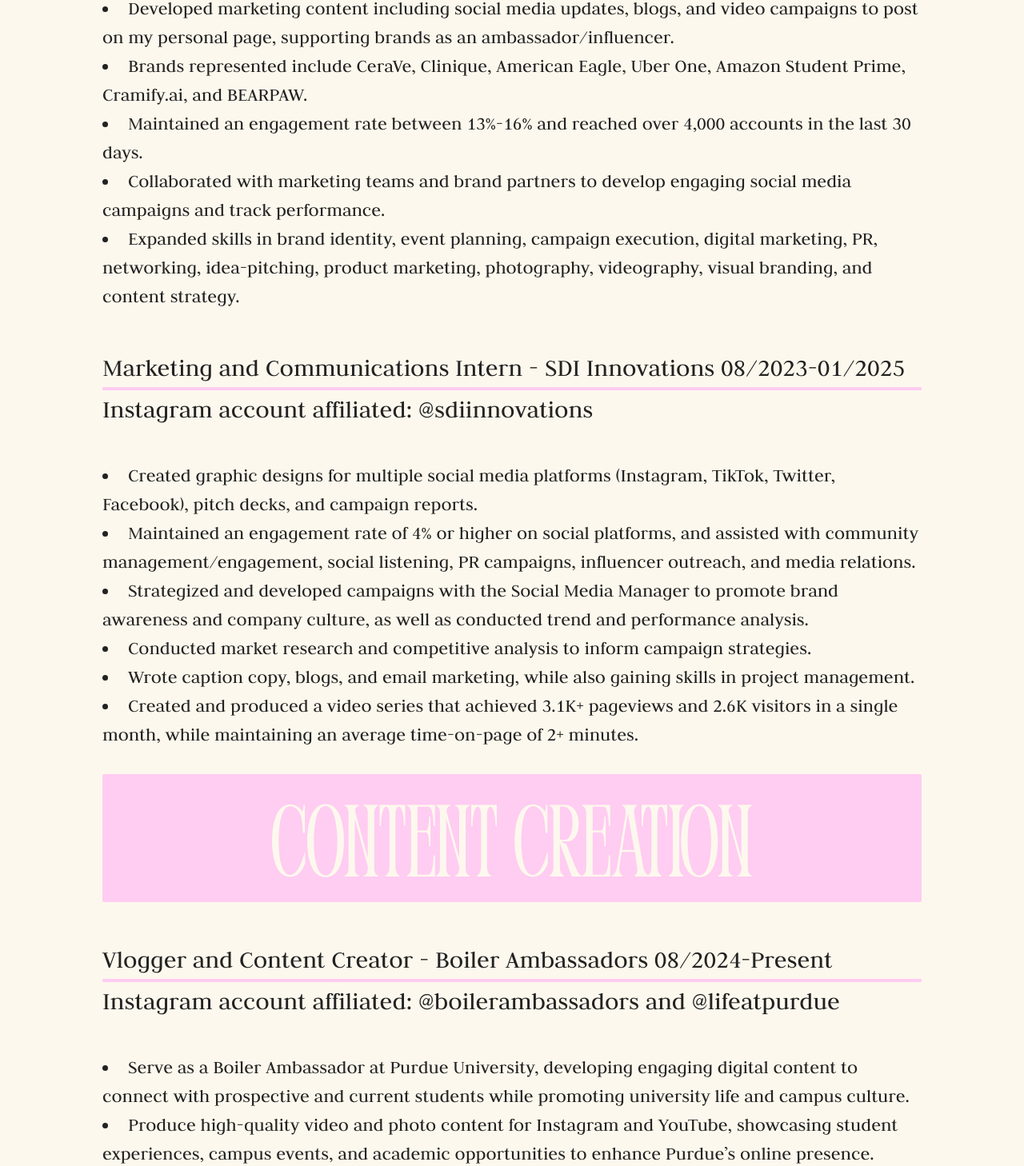
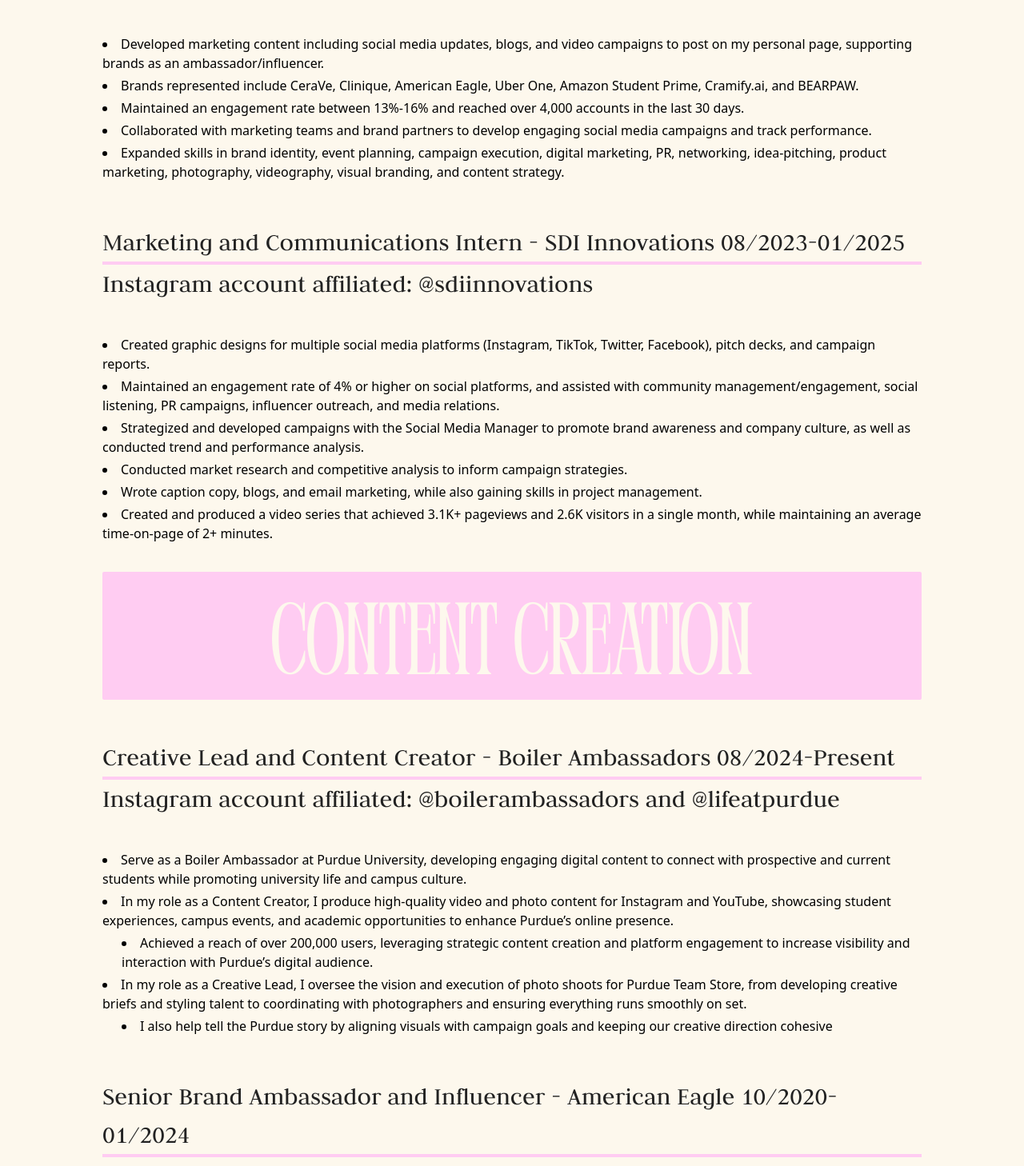
Before and after one commit to malloryfonte/PersonalPortfolio, a React (Vite) app: page /PersonalPortfolio/Experience in a window 1280 px wide. Shown: the part 920-2378 px from the top of the page at 80% size. Built offline with nearby package versions, Linux system fonts and the light colour scheme.

Commit message:
Dec 6 Updates

```diff
--- /dev/null
+++ b/src/components/Experience/BulletList.tsx
@@ -0,0 +1,22 @@
+import React from "react";
+
+const BulletList = ({ items }) => {
+  return (
+    <ul className="list-disc list-inside">
+      {items.map((item, index) => (
+        <li key={index} className="mb-1">
+          {item.text}
+
+          {/* If there are sub-points, recurse */}
+          {item.subPoints && item.subPoints.length > 0 && (
+            <div className="ml-6 mt-1">
+              <BulletList items={item.subPoints} />
+            </div>
+          )}
+        </li>
+      ))}
+    </ul>
+  );
+};
+
+export default BulletList;
--- a/src/components/Experience/ExperienceBody.jsx
+++ b/src/components/Experience/ExperienceBody.jsx
@@ -4,6 +4,7 @@
 import ArrowButton from "../HomeConnect/ArrowButton";
 import { graphicnav } from "../../constants";
 import ToolTag from "./ToolTag";
+import BulletList from "./BulletList";
 
 const ExperienceBody = () => {
   const [activeSection, setActiveSection] = useState(experience[0].id);
@@ -35,15 +36,20 @@
         </div>
 
         {/* Center Title */}
-        <div className="flex flex-col items-center col-span-4    h-full mt-[-.5rem]">
-          <p className="text-[8rem] font-perandory text-black-1 text-center leading-tight">
+        <div className="flex flex-col items-center col-span-4  h-full mt-[-.5rem]">
+          <span className="text-[8rem] font-perandory text-black-1 text-center leading-none">
             Digital Literacy
-          </p>
+          </span>
+
           <ArrowButton
             text="Resume"
             link="/PersonalPortfolio/Mallory_Fonte_Resume.pdf"
             newTab={true}
           />
+          <span className="flex text-center text-[1rem] pt-10">
+            Here is an in-depth list of my work history. See resume for a
+            concise version of my most recent experience.
+          </span>
         </div>
 
         {/* Right Column */}
@@ -82,11 +88,7 @@
 
               {/* Bullet Points */}
               <div className="space-y-3 mt-10">
-                <ul className="list-disc list-inside text-[1.5rem] font-judson text-black-1">
-                  {expItem.bulletPoints.map((point, index) => (
-                    <li key={index}>{point}</li>
-                  ))}
-                </ul>
+                <BulletList items={expItem.bulletPoints} />
               </div>
             </div>
           ))}
--- a/src/constants/index.js
+++ b/src/constants/index.js
@@ -4,17 +4,15 @@
     title: "Experience",
     url: "/Experience",
   },
-
+  {
+    id: "campaignscopy",
+    title: "Campaigns & Copy",
+    url: "/CampaignsCopy",
+  },
   {
     id: "contentcreation",
     title: "Content Creation",
     url: "/ContentCreation",
-  },
-
-  {
-    id: "photography",
-    title: "Photography",
-    url: "/Photography",
   },
   {
     id: "graphicdesign",
@@ -22,9 +20,9 @@
     url: "/GraphicDesign",
   },
   {
-    id: "campaignscopy",
-    title: "Campaigns & Copy",
-    url: "/CampaignsCopy",
+    id: "photography",
+    title: "Photography",
+    url: "/Photography",
   },
 ];
 
@@ -88,13 +86,29 @@
     jobtitle: "Content Creation and Ambassadorships- Freelance 2022-Present",
     at: "@mallory.fonte",
     bulletPoints: [
-      "Developed marketing content including social media updates, blogs, and video campaigns to post on my personal page, supporting brands as an ambassador/influencer.",
-      "Brands represented include CeraVe, Clinique, American Eagle, Uber One, Amazon Student Prime, Cramify.ai, and BEARPAW.",
-      "Maintained an engagement rate between 13%-16% and reached over 4,000 accounts in the last 30 days.",
-      "Collaborated with marketing teams and brand partners to develop engaging social media campaigns and track performance.",
-      "Expanded skills in brand identity, event planning, campaign execution, digital marketing, PR, networking, idea-pitching, product marketing, photography, videography, visual branding, and content strategy.",
+      {
+        text: "Developed marketing content including social media updates, blogs, and video campaigns to post on my personal page, supporting brands as an ambassador/influencer.",
+        subPoints: [],
+      },
+      {
+        text: "Brands represented include CeraVe, Clinique, American Eagle, Uber One, Amazon Student Prime, Cramify.ai, and BEARPAW.",
+        subPoints: [],
+      },
+      {
+        text: "Maintained an engagement rate between 13%-16% and reached over 4,000 accounts in the last 30 days.",
+        subPoints: [],
+      },
+      {
+        text: "Collaborated with marketing teams and brand partners to develop engaging social media campaigns and track performance.",
+        subPoints: [],
+      },
+      {
+        text: "Expanded skills in brand identity, event planning, campaign execution, digital marketing, PR, networking, idea-pitching, product marketing, photography, videography, visual branding, and content strategy.",
+        subPoints: [],
+      },
     ],
   },
+
   {
     id: "1",
     sectiontitle: "Social Media Management",
@@ -102,26 +116,65 @@
       "Marketing and Communications Intern - SDI Innovations 08/2023-01/2025",
     at: "@sdiinnovations",
     bulletPoints: [
-      "Created graphic designs for multiple social media platforms (Instagram, TikTok, Twitter, Facebook), pitch decks, and campaign reports.",
-      "Maintained an engagement rate of 4% or higher on social platforms, and assisted with community management/engagement, social listening, PR campaigns, influencer outreach, and media relations.",
-      "Strategized and developed campaigns with the Social Media Manager to promote brand awareness and company culture, as well as conducted trend and performance analysis.",
-      "Conducted market research and competitive analysis to inform campaign strategies.",
-      "Wrote caption copy, blogs, and email marketing, while also gaining skills in project management.",
-      "Created and produced a video series that achieved 3.1K+ pageviews and 2.6K visitors in a single month, while maintaining an average time-on-page of 2+ minutes.",
+      {
+        text: "Created graphic designs for multiple social media platforms (Instagram, TikTok, Twitter, Facebook), pitch decks, and campaign reports.",
+        subPoints: [],
+      },
+      {
+        text: "Maintained an engagement rate of 4% or higher on social platforms, and assisted with community management/engagement, social listening, PR campaigns, influencer outreach, and media relations.",
+        subPoints: [],
+      },
+      {
+        text: "Strategized and developed campaigns with the Social Media Manager to promote brand awareness and company culture, as well as conducted trend and performance analysis.",
+        subPoints: [],
+      },
+      {
+        text: "Conducted market research and competitive analysis to inform campaign strategies.",
+        subPoints: [],
+      },
+      {
+        text: "Wrote caption copy, blogs, and email marketing, while also gaining skills in project management.",
+        subPoints: [],
+      },
+      {
+        text: "Created and produced a video series that achieved 3.1K+ pageviews and 2.6K visitors in a single month, while maintaining an average time-on-page of 2+ minutes.",
+        subPoints: [],
+      },
     ],
   },
+
   {
     id: "2",
     sectiontitle: "Content Creation",
     jobtitle:
-      "Vlogger and Content Creator - Boiler Ambassadors 08/2024-Present",
+      "Creative Lead and Content Creator - Boiler Ambassadors 08/2024-Present",
     at: "@boilerambassadors and @lifeatpurdue",
     bulletPoints: [
-      "Serve as a Boiler Ambassador at Purdue University, developing engaging digital content to connect with prospective and current students while promoting university life and campus culture.",
-      "Produce high-quality video and photo content for Instagram and YouTube, showcasing student experiences, campus events, and academic opportunities to enhance Purdue’s online presence.",
-      "Achieved a reach of over 200,000 users, leveraging strategic content creation and platform engagement to increase visibility and interaction with Purdue’s digital audience.",
+      {
+        text: "Serve as a Boiler Ambassador at Purdue University, developing engaging digital content to connect with prospective and current students while promoting university life and campus culture.",
+        subPoints: [],
+      },
+      {
+        text: "In my role as a Content Creator, I produce high-quality video and photo content for Instagram and YouTube, showcasing student experiences, campus events, and academic opportunities to enhance Purdue’s online presence.",
+        subPoints: [
+          {
+            text: "Achieved a reach of over 200,000 users, leveraging strategic content creation and platform engagement to increase visibility and interaction with Purdue’s digital audience.",
+            subPoints: [],
+          },
+        ],
+      },
+      {
+        text: "In my role as a Creative Lead, I oversee the vision and execution of photo shoots for Purdue Team Store, from developing creative briefs and styling talent to coordinating with photographers and ensuring everything runs smoothly on set.",
+        subPoints: [
+          {
+            text: "I also help tell the Purdue story by aligning visuals with campaign goals and keeping our creative direction cohesive",
+            subPoints: [],
+          },
+        ],
+      },
     ],
   },
+
   {
     id: "3",
     sectiontitle: "Content Creation",
@@ -129,36 +182,25 @@
       "Senior Brand Ambassador and Influencer - American Eagle 10/2020-01/2024",
     at: "@mallory.fonte and featured on @americaneagle",
     bulletPoints: [
-      "Produced high-quality photo and video content for the brand, showcasing products on my personal platform to drive engagement.",
-      "Interpreted and applied campaign briefs and style guides to ensure brand consistency.",
-      "Conducted personalized one-on-one styling appointments, enhancing the customer experience and boosting sales.",
-      "Developed strong skills in customer service, sales, teamwork, conflict resolution, and brand representation.",
+      {
+        text: "Produced high-quality photo and video content for the brand, showcasing products on my personal platform to drive engagement.",
+        subPoints: [],
+      },
+      {
+        text: "Interpreted and applied campaign briefs and style guides to ensure brand consistency.",
+        subPoints: [],
+      },
+      {
+        text: "Conducted personalized one-on-one styling appointments, enhancing the customer experience and boosting sales.",
+        subPoints: [],
+      },
+      {
+        text: "Developed strong skills in customer service, sales, teamwork, conflict resolution, and brand representation.",
+        subPoints: [],
+      },
     ],
   },
-  {
-    id: "4",
-    sectiontitle: "Professional Development",
-    jobtitle:
-      "STEM Education Works- Professional Development and Curriculum Intern 01/2025-05/2025",
-    at: "",
-    bulletPoints: [
-      "Review, edit, and refine K-5 STEM curriculum lesson plans to enhance clarity, engagement, and educational effectiveness.",
-      "Train and support clients in implementing STEM technology, developing comprehensive user guides to ensure seamless integration.",
-      "Create visually compelling marketing materials, slideshows, and event signage to enhance brand presence and engagement.",
-      "Develop and coordinate community programs centered on STEM topics, fostering education and outreach initiatives.",
-    ],
-  },
-  {
-    id: "5",
-    sectiontitle: "Professional Development",
-    jobtitle: "Thundrr- Intern 06/2023-08/2023",
-    at: "",
-    bulletPoints: [
-      "Coached and guided content creators on social media strategy to drive growth and audience retention.",
-      "Partnered with stakeholders to develop webinar content that aligned with organizational messaging.",
-      "Coordinated outreach efforts to strengthen brand relationships and build industry connections.",
-    ],
-  },
+
   {
     id: "6",
     sectiontitle: "Leadership",
@@ -166,38 +208,76 @@
       "Purdue Student Government- Executive Director of Communications and Deputy Chief of Staff",
     at: "",
     bulletPoints: [
-      "I led university-wide communications strategies, managed multi-platform content, and oversaw a team dedicated to student outreach and engagement.",
-      "I collaborated closely with campus partners to promote PSG initiatives, crafted messaging for key events and policies, and supported internal operations to ensure smooth coordination across branches.",
-      "These roles strengthened my leadership, strategic planning, and crisis communication skills, while deepening my understanding of how to effectively represent and advocate for a large, diverse student body.      ",
+      {
+        text: "Led university-wide communications strategies, managed multi-platform content, and oversaw a team dedicated to student outreach and engagement.",
+        subPoints: [],
+      },
+      {
+        text: "Collaborated closely with campus partners to promote PSG initiatives, crafted messaging for key events and policies, and supported internal operations to ensure smooth coordination across branches.",
+        subPoints: [],
+      },
+      {
+        text: "Strengthened leadership, strategic planning, and crisis communication skills while gaining experience representing and advocating for a large, diverse student body.",
+        subPoints: [],
+      },
     ],
   },
+
   {
     id: "7",
     sectiontitle: "Leadership",
     jobtitle: "Higher Ground Dance Company- Choreographer",
     at: "",
     bulletPoints: [
-      "I created original pieces that emphasized storytelling, musicality, and emotional connection across various dance styles.",
-      "Beyond choreography, I focused heavily on teaching—leading rehearsals with an emphasis on clarity, patience, and adaptability.",
-      "I tailored instruction to meet the needs of different learning styles, using a mix of visual, verbal, and kinesthetic methods to ensure every dancer felt confident and supported.",
-      "This role deepened my skills in creative leadership, collaborative direction, and inclusive teaching, all while fostering a positive and expressive rehearsal environment.",
+      {
+        text: "Created original pieces that emphasized storytelling, musicality, and emotional connection across various dance styles.",
+        subPoints: [],
+      },
+      {
+        text: "Led rehearsals focused on clarity, patience, and adaptability while teaching dancers of diverse learning styles.",
+        subPoints: [],
+      },
+      {
+        text: "Tailored instruction using visual, verbal, and kinesthetic methods to ensure every dancer felt confident and supported.",
+        subPoints: [],
+      },
+      {
+        text: "Developed skills in creative leadership, collaborative direction, and inclusive teaching while fostering a positive rehearsal environment.",
+        subPoints: [],
+      },
     ],
   },
+
   {
     id: "8",
     sectiontitle: "Awards",
     jobtitle: "",
     at: "",
     bulletPoints: [
-      "Best Short Form Video Award at the Purdue Gold Carpet Gala 2023, 2024, 2025",
-      "Achievement in Social Media (personal) at the Purdue Gold Carpet Gala 2024",
-      "Clinique on Campus Top Ambassador Fall 2024",
-      "Outstanding Underclassman- Higher Ground Dance Company Spring 2024",
-      "Job-Ready Internship Award Summer 2025",
-      "Sparkling Ice Top Ambassador Spring 2025",
-      "Best Portfolio Website Gold Carpet Gala 2025",
-      "Honorable Mention Best PR Campaign Gold Carpet Gala 2025",
-      "Honorable Mention Best Personal Social Media Account Gold Carpet Gala 2025",
+      {
+        text: "Best Short Form Video Award at the Purdue Gold Carpet Gala 2023, 2024, 2025",
+        subPoints: [],
+      },
+      {
+        text: "Achievement in Social Media (personal) at the Purdue Gold Carpet Gala 2024",
+        subPoints: [],
+      },
+      { text: "Clinique on Campus Top Ambassador Fall 2024", subPoints: [] },
+      {
+        text: "Outstanding Underclassman- Higher Ground Dance Company Spring 2024",
+        subPoints: [],
+      },
+      { text: "Job-Ready Internship Award Summer 2025", subPoints: [] },
+      { text: "Sparkling Ice Top Ambassador Spring 2025", subPoints: [] },
+      { text: "Best Portfolio Website Gold Carpet Gala 2025", subPoints: [] },
+      {
+        text: "Honorable Mention Best PR Campaign Gold Carpet Gala 2025",
+        subPoints: [],
+      },
+      {
+        text: "Honorable Mention Best Personal Social Media Account Gold Carpet Gala 2025",
+        subPoints: [],
+      },
     ],
   },
 ];
@@ -227,13 +307,9 @@
 export const photonav = [
   {
     id: "0",
-    title: "Portraits",
-    url: "#Portraits",
+    title: "Graduates",
+    url: "#Graduates",
     images: [
-      "/PersonalPortfolio//Photography/Portraits/CC1.jpg",
-      "/PersonalPortfolio//Photography/Portraits/CC2.jpg",
-      "/PersonalPortfolio//Photography/Portraits/CC3.jpg",
-      "/PersonalPortfolio//Photography/Portraits/CC4.jpg",
       "/PersonalPortfolio//Photography/Portraits/Grad1.JPG",
       "/PersonalPortfolio//Photography/Portraits/Grad2.JPG",
       "/PersonalPortfolio//Photography/Portraits/Grad3.JPG",
@@ -258,17 +334,8 @@
       "/PersonalPortfolio//Photography/Portraits/Grad22.JPG",
       "/PersonalPortfolio//Photography/Portraits/Grad23.JPG",
       "/PersonalPortfolio//Photography/Portraits/Grad24.JPG",
-      "/PersonalPortfolio//Photography/Portraits/Photog1.JPG",
-      "/PersonalPortfolio//Photography/Portraits/Photog3.jpg",
-      "/PersonalPortfolio//Photography/Portraits/photog5.png",
-      "/PersonalPortfolio//Photography/Portraits/photog6.png",
-      "/PersonalPortfolio//Photography/Portraits/photog7.png",
-      "/PersonalPortfolio//Photography/Portraits/photog8.png",
-      "/PersonalPortfolio//Photography/Portraits/portrait1.jpg",
       "/PersonalPortfolio//Photography/Portraits/portrait4.JPG",
       "/PersonalPortfolio//Photography/Portraits/portrait5.JPG",
-      "/PersonalPortfolio//Photography/Portraits/portrait8.jpg",
-      "/PersonalPortfolio//Photography/Portraits/portrait9.jpg",
     ],
   },
   {
@@ -280,7 +347,6 @@
       "/PersonalPortfolio//Photography/Concerts/conan2.jpg",
       "/PersonalPortfolio//Photography/Concerts/conan3.jpg",
       "/PersonalPortfolio//Photography/Concerts/maddison1.jpg",
-
       "/PersonalPortfolio//Photography/Concerts/maddison3.JPG",
       "/PersonalPortfolio//Photography/Concerts/top1.jpg",
       "/PersonalPortfolio//Photography/Concerts/top2.JPG",
@@ -295,27 +361,22 @@
   },
   {
     id: "2",
-    title: "Products",
-    url: "#Products",
+    title: "Portraits",
+    url: "#Portraits",
     images: [
-      "/PersonalPortfolio//Photography/Products/products1.JPG",
-      "/PersonalPortfolio//Photography/Products/NEWproducts6.jpg",
-      "/PersonalPortfolio//Photography/Products/products3.jpg",
-      "/PersonalPortfolio//Photography/Products/products4.jpg",
-      "/PersonalPortfolio//Photography/Products/NEWproduct7.jpg",
-      "/PersonalPortfolio//Photography/Products/NEWproduct8.jpg",
-    ],
-  },
-  {
-    id: "3",
-    title: "Nature",
-    url: "#Nature",
-    images: [
-      "/PersonalPortfolio//Photography/Nature/nature1.jpg",
-      "/PersonalPortfolio//Photography/Nature/nature2.jpg",
-      "/PersonalPortfolio//Photography/Nature/nature3.JPG",
-      "/PersonalPortfolio//Photography/Nature/nature4.jpg",
-      "/PersonalPortfolio//Photography/Nature/nature5.JPG",
+      "/PersonalPortfolio//Photography/Portraits/CC1.jpg",
+      "/PersonalPortfolio//Photography/Portraits/CC2.jpg",
+      "/PersonalPortfolio//Photography/Portraits/CC3.jpg",
+      "/PersonalPortfolio//Photography/Portraits/CC4.jpg",
+      "/PersonalPortfolio//Photography/Portraits/Photog1.JPG",
+      "/PersonalPortfolio//Photography/Portraits/Photog3.jpg",
+      "/PersonalPortfolio//Photography/Portraits/photog5.png",
+      "/PersonalPortfolio//Photography/Portraits/photog6.png",
+      "/PersonalPortfolio//Photography/Portraits/photog7.png",
+      "/PersonalPortfolio//Photography/Portraits/photog8.png",
+      "/PersonalPortfolio//Photography/Portraits/portrait1.jpg",
+      "/PersonalPortfolio//Photography/Portraits/portrait8.jpg",
+      "/PersonalPortfolio//Photography/Portraits/portrait9.jpg",
     ],
   },
 ];
```
Also changed, not shown: src/components/CampaignCopy/BilliePage.jsx (+4 -4 lines), src/components/HomeAboutMe/HomeAboutMe.jsx (+16 -16 lines), src/components/HomeIntro/LargeTitle.jsx (+8 -8 lines).
